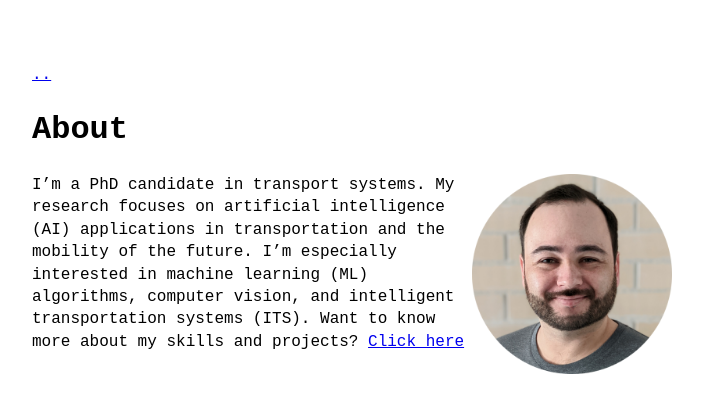
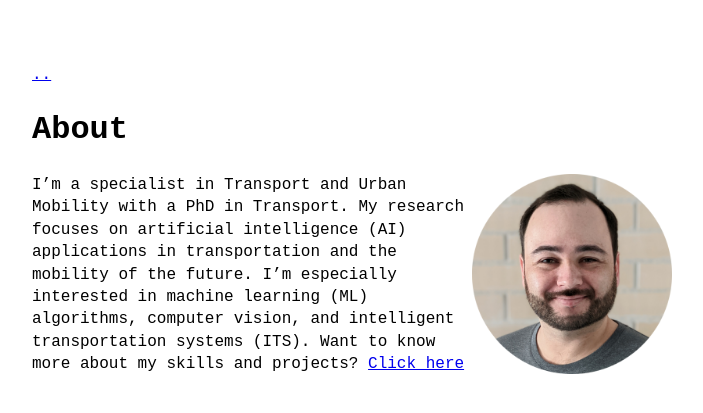
Before and after one commit to tamagusko/tamagusko.github.io, a Jekyll site: the page built from about.md, in a window 1280 px wide. Shown: the top 413 px of the page, without its empty margins (288-991 px from the left). Built offline with Jekyll 4.4.1, drawn with Linux system fonts in a browser that asks for light colours.

Commit message:
update: PhD finished

```diff
--- a/about.md
+++ b/about.md
@@ -3,5 +3,5 @@ layout: page
 title: About
 ---
 
-<img style="float: right;" width="200" hspace="15" src="img/tamagusko-circle.png"> I’m a PhD candidate in transport systems. My research focuses on artificial intelligence (AI) applications in transportation and the mobility of the future. I’m especially interested in machine learning (ML) algorithms, computer vision, and intelligent transportation systems (ITS).
+<img style="float: right;" width="200" hspace="15" src="img/tamagusko-circle.png"> I'm a specialist in Transport and Urban Mobility with a PhD in Transport. My research focuses on artificial intelligence (AI) applications in transportation and the mobility of the future. I’m especially interested in machine learning (ML) algorithms, computer vision, and intelligent transportation systems (ITS).
 Want to know more about my skills and projects? [Click here](https://tamagusko.github.io/cv)
```
